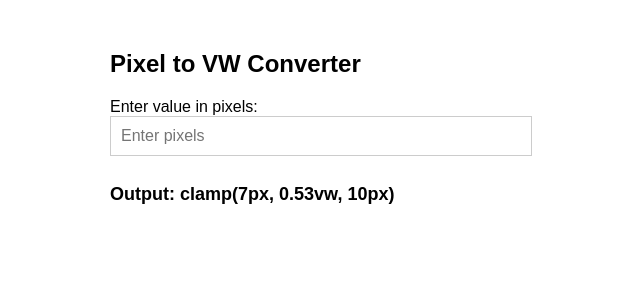
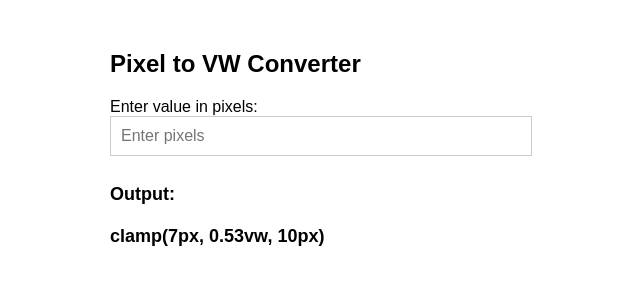
Before and after one commit to helloarman/html-vw-converter, a plain HTML site: page index.html in a window 1280 px wide. Shown: the whole page, without its empty margins (330-970 px from the left). Drawn offline with Linux system fonts and the light colour scheme.

Commit message:
chore: updated line

```diff
--- a/index.html
+++ b/index.html
@@ -34,7 +34,7 @@
         <h2>Pixel to VW Converter</h2>
         <label for="pixelInput">Enter value in pixels:</label>
         <input type="number" id="pixelInput" placeholder="Enter pixels" />
-        <p class="output">Output: <span id="clampOutput">clamp(7px, 0.53vw, 10px)</span></p>
+        <p class="output">Output: <br><br><span id="clampOutput">clamp(7px, 0.53vw, 10px)</span></p>
     </div>
 
     <script>
```
